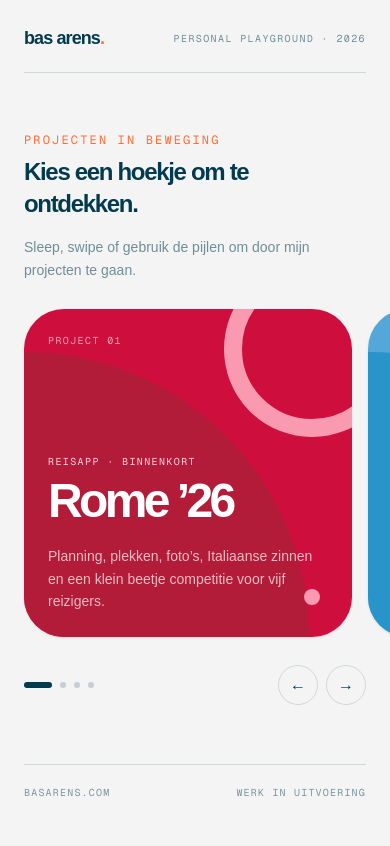
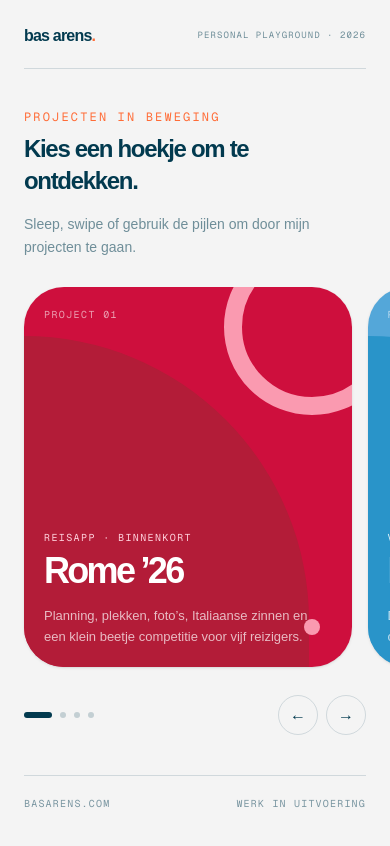
Before and after one commit to basarens/basarens.com, a Next.js app: page / in a window 390 px wide. Shown: the top 846 px of the page. Built offline with nearby package versions, Linux system fonts and the light colour scheme.

Commit message:
fix: improve mobile cards and center pizza spin control

```diff
--- a/app/page.tsx
+++ b/app/page.tsx
@@ -5,10 +5,10 @@ export default function Home() {
     <main className="min-h-screen overflow-hidden bg-[#f4f4f4] text-[#023a4f]">
       <div className="mx-auto flex min-h-screen max-w-[1600px] flex-col px-6 py-6 sm:px-10 lg:px-16">
         <header className="flex items-center justify-between border-b border-[#023a4f]/15 pb-5">
-          <a className="text-lg font-semibold tracking-[-0.05em]" href="#projects">
+          <a className="whitespace-nowrap text-base font-semibold tracking-[-0.05em] sm:text-lg" href="#projects">
             bas arens<span className="text-[#ff6c37]">.</span>
           </a>
-          <p className="font-mono text-[10px] uppercase tracking-[0.14em] text-[#023a4f]/55 sm:text-xs">
+          <p className="font-mono text-[9px] uppercase tracking-[0.12em] text-[#023a4f]/55 sm:text-xs sm:tracking-[0.14em]">
             personal playground · 2026
           </p>
         </header>
--- a/components/projects-carousel.tsx
+++ b/components/projects-carousel.tsx
@@ -113,7 +113,7 @@ export function ProjectsCarousel() {
   function renderProjectCard(project: (typeof projects)[number]) {
     const card = (
       <article
-        className={`relative aspect-square w-full overflow-hidden rounded-[2.5rem] p-6 shadow-sm transition duration-500 ease-out group-hover:-translate-y-2 group-hover:rotate-[-1deg] sm:p-8 ${project.mainColor} ${project.textColor}`}
+        className={`relative aspect-[0.86] w-full overflow-hidden rounded-[2.5rem] p-5 shadow-sm transition duration-500 ease-out group-hover:-translate-y-2 group-hover:rotate-[-1deg] sm:aspect-square sm:p-8 ${project.mainColor} ${project.textColor}`}
       >
         <div
           className={`absolute -bottom-[87%] -left-[87%] h-[174%] w-[174%] rounded-full transition-transform duration-700 ease-out group-hover:scale-105 group-hover:-translate-y-3 ${project.mutedColor}`}
@@ -134,10 +134,10 @@ export function ProjectsCarousel() {
             <p className={`font-mono text-[10px] uppercase tracking-[0.14em] ${project.labelColor}`}>
               {project.eyebrow}
             </p>
-            <h2 className="mt-2 text-5xl font-semibold leading-none tracking-[-0.075em] sm:text-6xl">
+            <h2 className="mt-2 text-4xl font-semibold leading-none tracking-[-0.075em] sm:text-6xl">
               {project.title}
             </h2>
-            <p className="mt-5 max-w-xs text-sm leading-relaxed opacity-70 sm:text-base">
+            <p className="mt-4 max-w-xs text-[13px] leading-relaxed opacity-70 sm:mt-5 sm:text-base">
               {project.description}
             </p>
           </div>
--- a/components/rome-pizza-pay-game.tsx
+++ b/components/rome-pizza-pay-game.tsx
@@ -114,9 +114,17 @@ export function RomePizzaPayGame() {
                   <span className="absolute bottom-[30%] right-[19%] h-6 w-6 rounded-full border-2 border-[#76142a]/30 bg-[#ffd2dd]" />
                   <span className="absolute left-[15%] top-[54%] h-6 w-6 rounded-full border-2 border-[#76142a]/30 bg-[#ffd2dd]" />
                 </div>
-                <div className="absolute inset-[37%] grid place-items-center rounded-full border-4 border-[#ffd2dd] bg-[#fbb01f] text-center font-mono text-[9px] font-bold uppercase tracking-[0.1em] text-[#76142a] shadow-[0_3px_0_#9e4a25]">
-                  <span>Wie<br />betaalt?</span>
-                </div>
+                <button
+                  aria-label="Draai de pizza"
+                  className="absolute inset-[37%] grid place-items-center rounded-full border-4 border-[#ffd2dd] bg-[#fbb01f] text-center font-mono text-[9px] font-bold uppercase tracking-[0.1em] text-[#76142a] shadow-[0_3px_0_#9e4a25] transition-transform hover:scale-110 focus-visible:outline-2 focus-visible:outline-offset-4 focus-visible:outline-[#ce0f3d] disabled:cursor-wait disabled:opacity-70"
+                  disabled={isSpinning}
+                  onClick={spinPizza}
+                  type="button"
+                >
+                  <span>
+                    {isSpinning ? "Draait…" : winner ? <>Opnieuw<br />draaien</> : <>Draai de<br />pizza</>}
+                  </span>
+                </button>
               </div>
 
               <div aria-live="polite" className={`mt-7 rounded-3xl p-5 text-center transition-colors ${winner ? "bg-[#76142a] text-white" : "bg-[#ffd2dd]/70"}`}>
@@ -139,15 +147,6 @@ export function RomePizzaPayGame() {
                   </div>
                 ))}
               </div>
-
-              <button
-                className="mt-7 w-full rounded-full bg-[#ce0f3d] px-6 py-4 text-base font-semibold text-white shadow-[5px_6px_0_#76142a] transition-transform hover:-translate-y-1 disabled:cursor-wait disabled:opacity-70"
-                disabled={isSpinning}
-                onClick={spinPizza}
-                type="button"
-              >
-                {isSpinning ? "De pizza draait…" : winner ? "Nog een pizza draaien" : "Draai de pizza"}
-              </button>
             </div>
           </div>
         </div>
```
